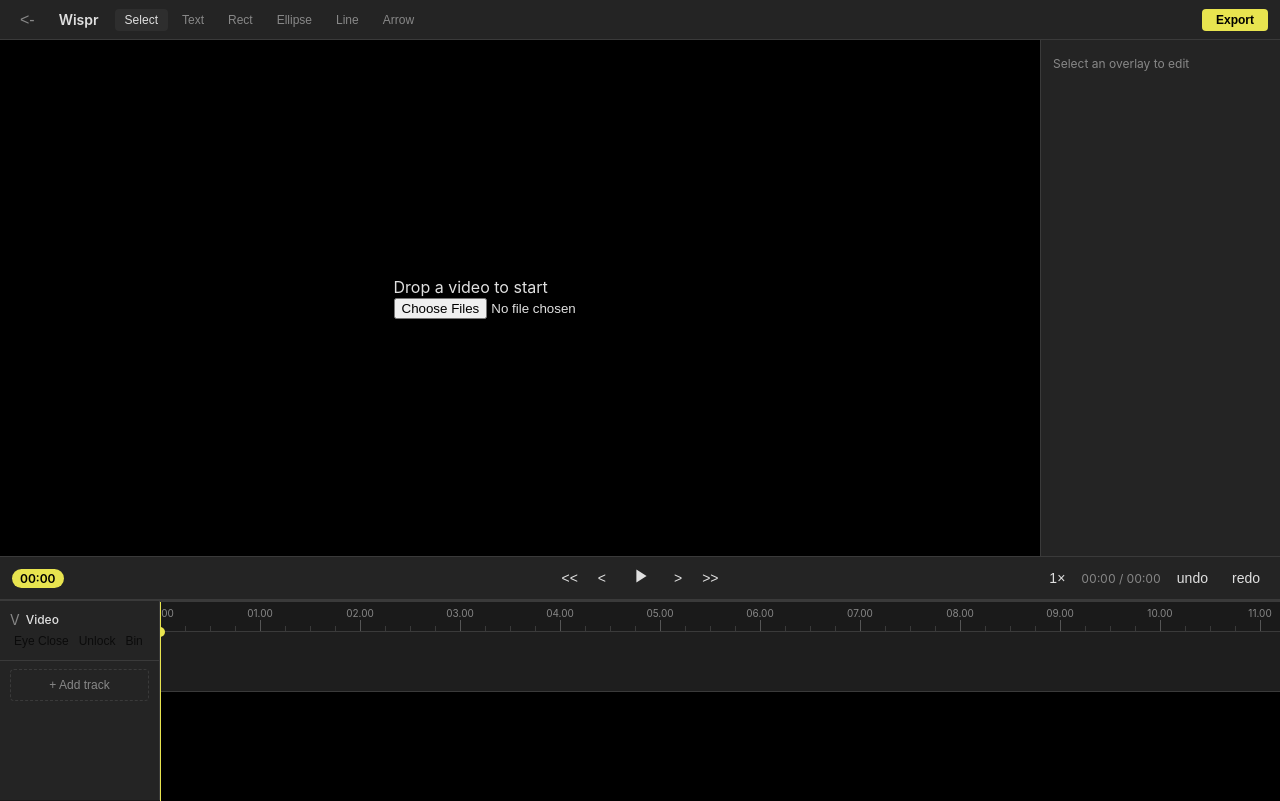
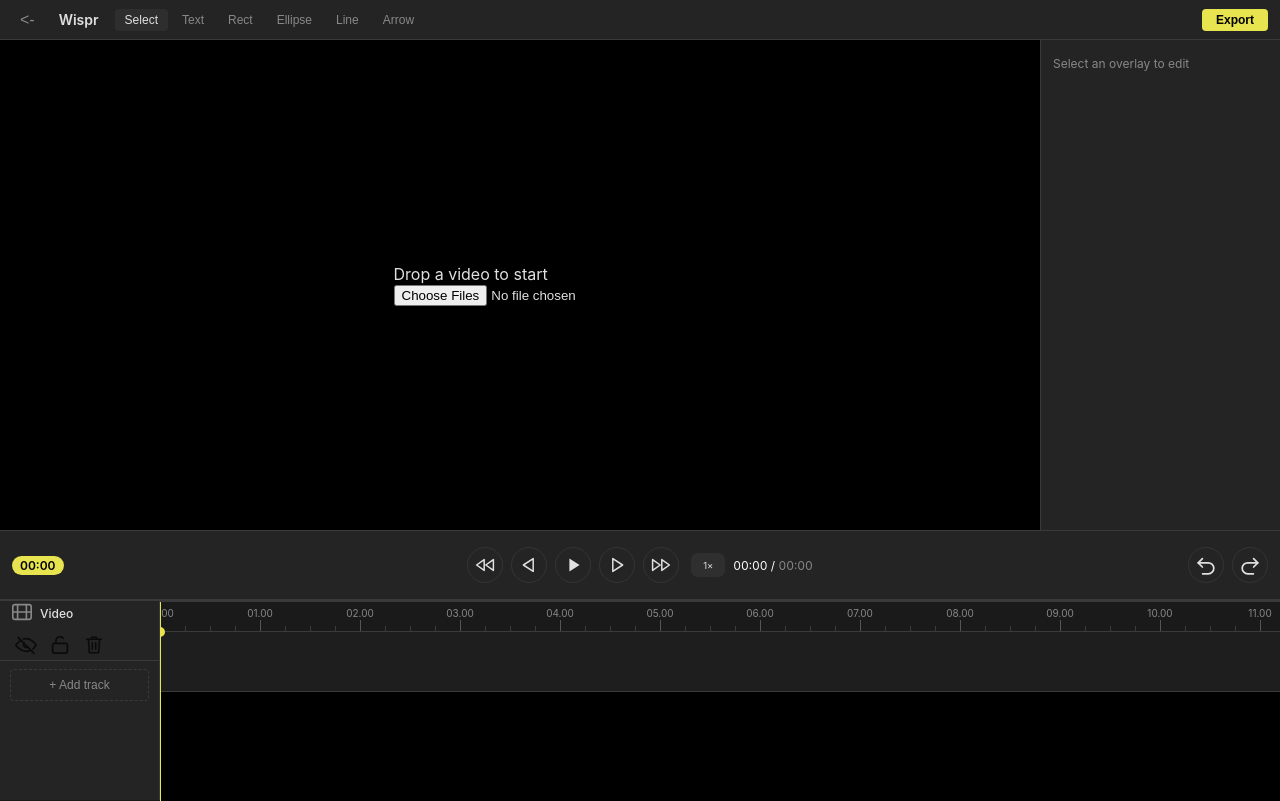
Before and after one commit to delbingeorge/wispr, a React (Vite) app: page / in a window 1280 px wide. Both pictures are taken after a click on the button "+ New Project". Built offline with nearby package versions, Linux system fonts and the light colour scheme; what the-good-console would draw is missing.

Commit message:
chore: update playback control styles and icons

```diff
--- a/src/App.tsx
+++ b/src/App.tsx
@@ -16,7 +16,7 @@ import { generateId } from "./core/utils/id-generator";
 
 export default function App() {
   const [activeProjectId, setActiveProjectId] = useState<string | null>(null);
-  const { loading, found, missingAssets } = useProjectLoader(activeProjectId);
+  const { loading, missingAssets } = useProjectLoader(activeProjectId);
 
   const handleNewProject = useCallback(() => {
     const id = generateId();
--- a/src/features/preview/playback-controls.tsx
+++ b/src/features/preview/playback-controls.tsx
@@ -4,7 +4,7 @@ import { usePlaybackStore } from "@/core/stores/playback-store";
 import { useHistoryStore } from "@/core/stores/history-store";
 import { formatTimecode } from "@/core/utils/time-format";
 import styles from "./styles/playback-control.module.css";
-import { Play } from "@/assets/icons";
+import { FastForward, Next, Pause, Play, Redo, Undo } from "@/assets/icons";
 
 const RATES = [0.25, 0.5, 1, 1.5, 2];
 
@@ -59,54 +59,55 @@ export function PlaybackControls() {
           onClick={handleSeekStart}
           title="Skip to start"
         >
-          {"<<"}
+          <FastForward style={{ transform: "rotate(180deg" }} />
         </button>
         <button
           className={styles.btn}
           onClick={handleStepBack}
           title="Step back"
         >
-          {"<"}
+          <Next style={{ transform: "rotate(180deg" }} />
         </button>
         <button
-          className={styles.btnPlay}
+          className={styles.btn}
           onClick={handleTogglePlay}
           title={isPlaying ? "Pause" : "Play"}
         >
-          {isPlaying ? "Pause Icon" : <Play />}
+          {isPlaying ? <Pause /> : <Play />}
         </button>
         <button
           className={styles.btn}
           onClick={handleStepForward}
           title="Step forward"
         >
-          {">"}
+          <Next />
         </button>
         <button
           className={styles.btn}
           onClick={handleSeekEnd}
           title="Skip to end"
         >
-          {">>"}
+          <FastForward />
         </button>
-      </div>
-
-      <div className={styles.right}>
         <button
-          className={styles.btn}
+          className={styles.speedChip}
           onClick={handleRateCycle}
           title="Playback rate"
         >
           {playbackRate}×
         </button>
         <span className={styles.timeDisplay}>
-          {formatTimecode(currentTime)} / {formatTimecode(duration)}
+          {formatTimecode(currentTime)} /{" "}
+          <span className={styles.timeCode}>{formatTimecode(duration)}</span>
         </span>
+      </div>
+
+      <div className={styles.right}>
         <button className={styles.btn} onClick={handleUndo} title="Undo">
-          undo
+          <Undo />
         </button>
         <button className={styles.btn} onClick={handleRedo} title="Redo">
-          redo
+          <Redo />
         </button>
       </div>
     </div>
--- a/src/features/preview/styles/playback-control.module.css
+++ b/src/features/preview/styles/playback-control.module.css
@@ -2,7 +2,8 @@
   display: flex;
   align-items: center;
   justify-content: space-between;
-  height: 44px;
+  height: 70px;
+  gap: 10px;
   padding: 0 12px;
   background: var(--color-surface);
   border-top: 1px solid var(--color-border);
@@ -19,7 +20,7 @@
 .center {
   display: flex;
   align-items: center;
-  gap: 4px;
+  gap: 8px;
 }
 
 .right {
@@ -41,34 +42,41 @@
 
 .timeDisplay {
   font-size: 12px;
-  color: var(--color-text-muted);
+  color: var(--white);
   font-variant-numeric: tabular-nums;
 }
 
 .btn {
-  background: none;
-  border: none;
-  color: var(--color-text);
-  font-size: 14px;
+  display: grid;
+  place-items: center;
+  flex: none;
+  border-radius: 50%;
+  border: 1px solid rgba(255, 255, 255, 0.075);
+  background: transparent;
+  color: var(--ink);
   cursor: pointer;
-  padding: 4px 8px;
-  border-radius: 4px;
+  padding: 5px;
 }
 
 .btn:hover {
   background: var(--color-surface-alt);
 }
 
-.btnPlay {
-  background: none;
-  border: none;
-  color: var(--color-text);
-  font-size: 18px;
+.speedChip {
+  min-width: 34px;
+  height: 24px;
+  padding: 0 8px;
+  border: 0;
+  border-radius: 7px;
+  background: rgba(255, 255, 255, 0.05);
+  color: var(--ink-2);
   cursor: pointer;
-  padding: 4px 10px;
-  border-radius: 4px;
+  font-family: var(--mono);
+  font-size: 9.5px;
+  letter-spacing: -0.2px;
+  margin-left: 4px;
 }
 
-.btnPlay:hover {
-  background: var(--color-surface-alt);
+.timeCode {
+  color: var(--color-text-muted);
 }
--- a/src/features/timeline/track-sidebar.tsx
+++ b/src/features/timeline/track-sidebar.tsx
@@ -1,11 +1,21 @@
 import { useProjectStore } from "@/core/stores/project-store";
 import type { Track, TrackType } from "@/core/types/projects";
 import styles from "./styles/track-sidebar.module.css";
+import {
+  Eye,
+  EyeOff,
+  Film,
+  Lock,
+  Trash,
+  Unlock,
+  VolumeMute,
+} from "@/assets/icons";
+import type { ReactElement } from "react";
 
-const TRACK_ICONS: Record<TrackType, string> = {
-  overlay: "O",
-  video: "V",
-  audio: "A",
+const TRACK_ICONS: Record<TrackType, ReactElement> = {
+  overlay: <></>, // do later
+  video: <Film />,
+  audio: <></>,
 };
 
 export function TrackSidebar() {
@@ -49,7 +59,7 @@ export function TrackSidebar() {
               onClick={() => handleToggleVisibility(track)}
               title={track.visible ? "Hide" : "Show"}
             >
-              {track.visible ? "Eye Close" : "Eye Open"}
+              {track.visible ? <EyeOff /> : <Eye />}
             </button>
             {track.type === "audio" ? (
               <button
@@ -57,7 +67,7 @@ export function TrackSidebar() {
                 onClick={() => handleToggleMute(track)}
                 title={track.muted ? "Unmute" : "Mute"}
               >
-                {track.muted ? "Mute" : "Unmute"}
+                {track.muted ? <VolumeMute /> : "Unmute"}
               </button>
             ) : null}
             <button
@@ -65,14 +75,14 @@ export function TrackSidebar() {
               onClick={() => handleToggleLock(track)}
               title={track.locked ? "Unlock" : "Lock"}
             >
-              {track.locked ? "Lock" : "Unlock"}
+              {track.locked ? <Lock /> : <Unlock />}
             </button>
             <button
               className={styles.btn}
               onClick={() => handleRemoveTrack(track.id)}
               title="Delete track"
             >
-              Bin
+              <Trash />
             </button>
           </div>
         </div>
```
